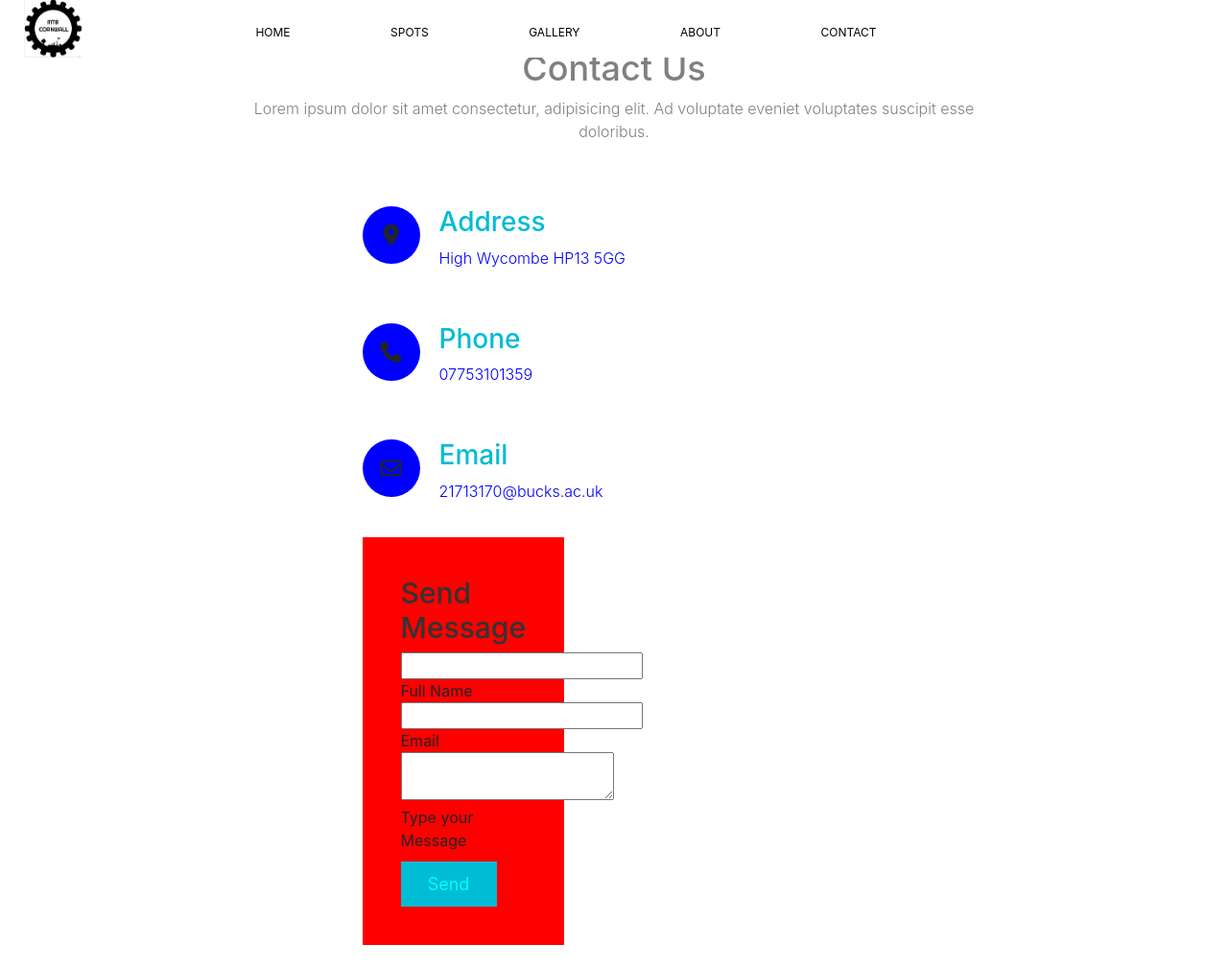
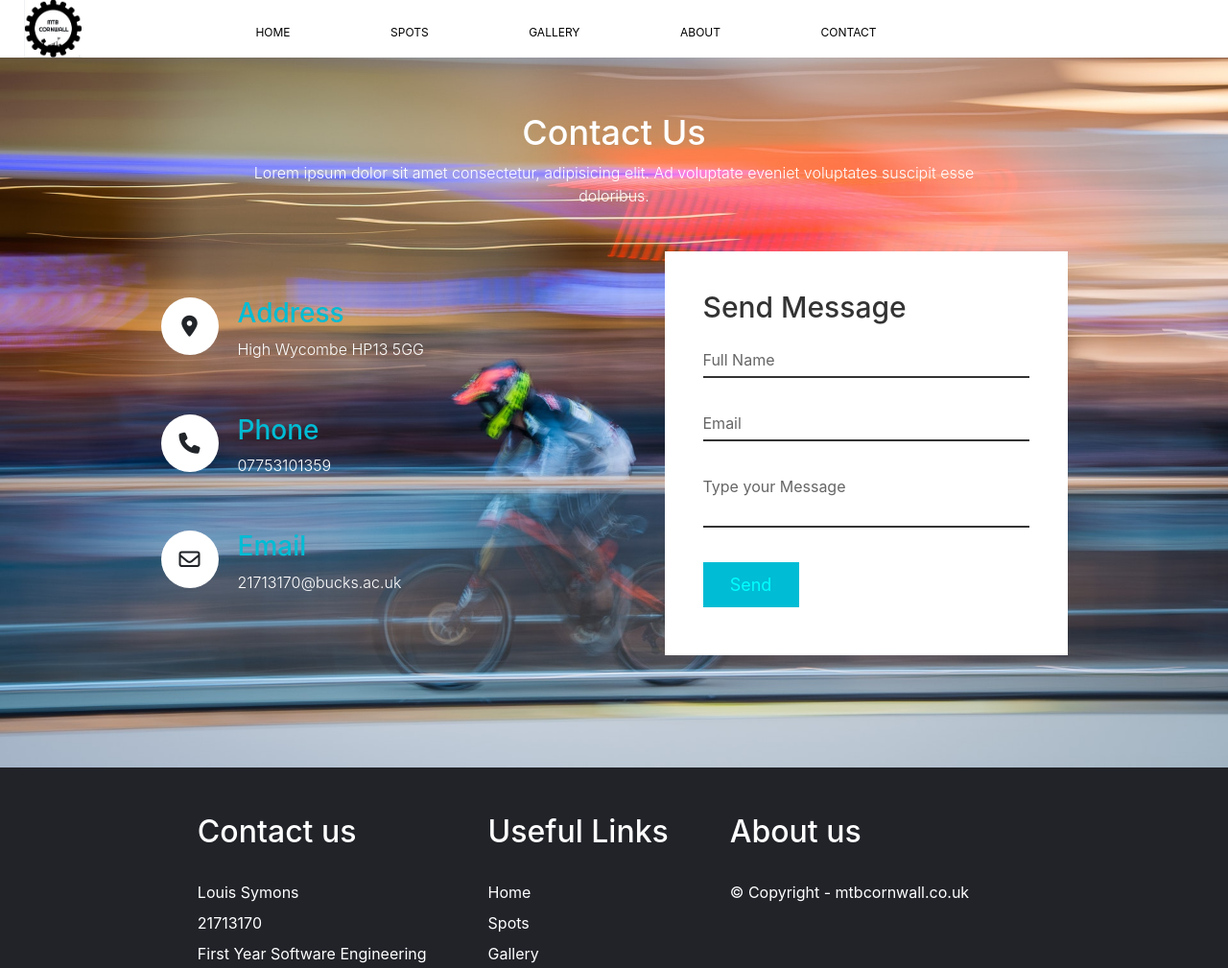
Before and after one commit to LpSymons/Web, a plain HTML site: page html/Contact.html in a window 1280 px wide. Shown: the top 1009 px of the page at 96% size. Drawn offline with nearby package versions, Linux system fonts and the light colour scheme.

Commit message:
Contact form complete

```diff
--- a/css/contact.css
+++ b/css/contact.css
@@ -130,6 +130,8 @@
    justify-content: center;
    align-items: center;
    flex-direction: column;
+   background: url(../Images/landingpagepic.jpg);
+   background-size: cover;
 }
 
 .contact .content
@@ -142,13 +144,13 @@
 {
     font-size: 36px;
     font-weight: 500;
-    color: grey;
+    color:#fff;
 }
 
 .contact .content p
 {
     font-weight: 300;
-    color: gray
+    color: #fff;
 }
 
 .container
@@ -178,7 +180,7 @@
 {
     min-width: 60px;
     height: 60px;
-    background: blue;
+    background: #fff;
     display: flex;
     justify-content: center;
     align-items: center;
@@ -191,7 +193,7 @@
     display: flex;
     margin-left: 20px;
     font-size: 16px;
-    color: blue;
+    color:#fff;
     flex-direction: column;
     font-weight: 300;
 }
@@ -206,7 +208,7 @@
 {
     width: 40%;
     padding: 40px;
-    background:red;
+    background: #fff;
 }
 
 .contactForm h2
@@ -223,8 +225,8 @@
     margin-top: 10px;
 }
 
-.contactForm .inputBox input
-.contactForm .inputBox.textarea
+.contactForm .inputBox input,
+.contactForm .inputBox textarea
 {
     width: 100%;
     padding: 5px 0;
@@ -248,14 +250,14 @@
     color: #666;
 }
 
-.contactForm .inputBox input:focus ~ span
-.contactForm .inputBox input:valid ~ span
-.contactForm .inputBox input:textarea:focus ~ span
-.contactForm .inputBox input:textarea:valid ~ span
+.contactForm .inputBox input:focus ~ span,
+.contactForm .inputBox input:valid ~ span,
+.contactForm .inputBox textarea:focus ~ span,
+.contactForm .inputBox textarea:valid ~ span
 {
     color: #e91e63;
     font-size: 12px;
-    transform: translate(-20px);
+    transform: translateY(-20px);
 }
 
 .contactForm .inputBox input[type="submit"]
@@ -279,12 +281,13 @@
     {
         flex-direction: column;
     }
-    .container .contactInfo,
-    .contactForm
+    .container .contactInfo
+
     {
         margin-bottom: 40px;
     }
-    .container .contactInfo
+    .container .contactInfo,
+    .contactForm
     {
         width: 100%;
     }
--- a/html/Contact.html
+++ b/html/Contact.html
@@ -64,25 +64,23 @@
                     <p>21713170@bucks.ac.uk</p>
                 </div>
             </div>
+        </div>
                 <div class="contactForm">
                     <form>
                         <h2>Send Message</h2>
-                        <div class="inputbox">
+                        <div class="inputBox">
                         <input type="text" name="" required="required">
                         <span>Full Name</span>
                          </div>
 
-                            <div class="inputbox">
+
+                            <div class="inputBox">
 
                                 <input type="text" name="" required="required">
                                 <span>Email</span>
                             </div>
 
-
-
-
-
-                            <div class="inputbox">
+                            <div class="inputBox">
 
                                 <textarea required=""></textarea>
                                 <span>Type your Message</span>
@@ -94,7 +92,7 @@
                     </form>
 
                 </div>
-            </div>
+
         </div>
 
   </section>
```
Lines whose indentation alone changed are shown as unchanged.
